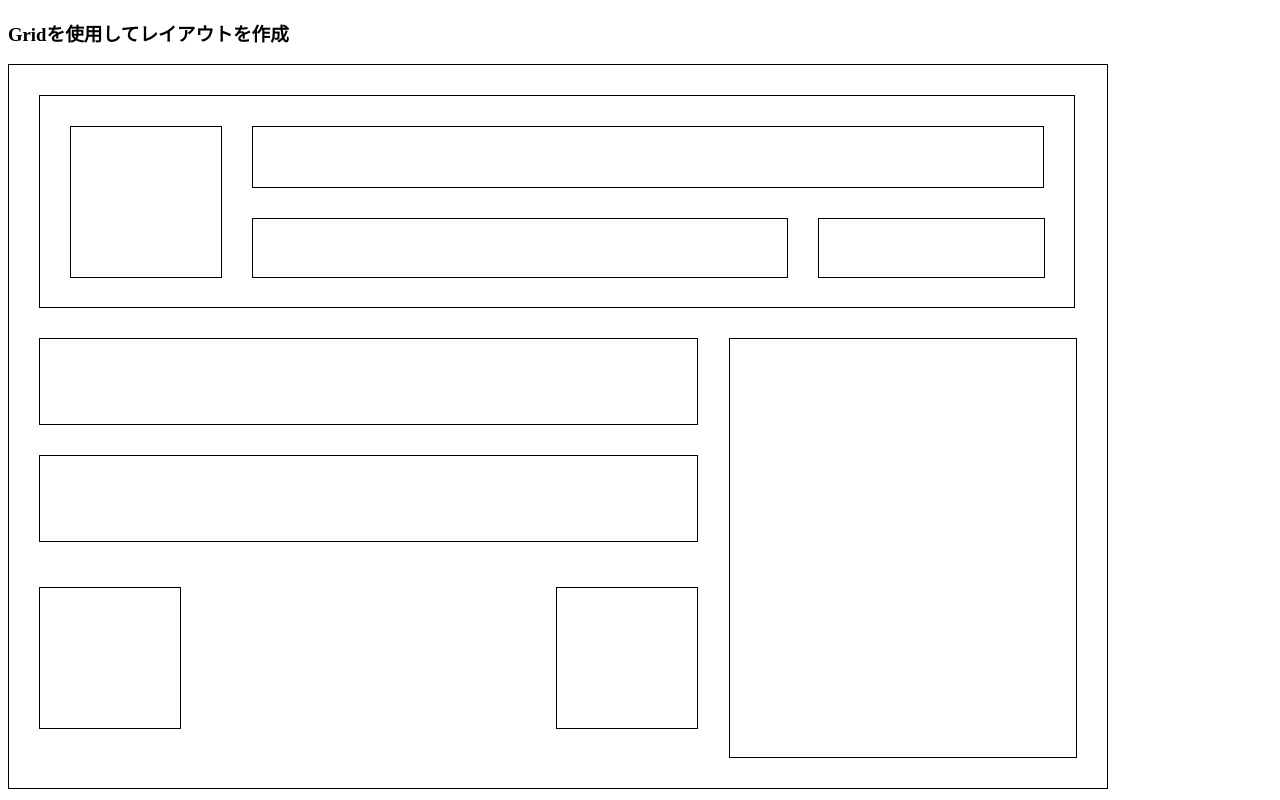
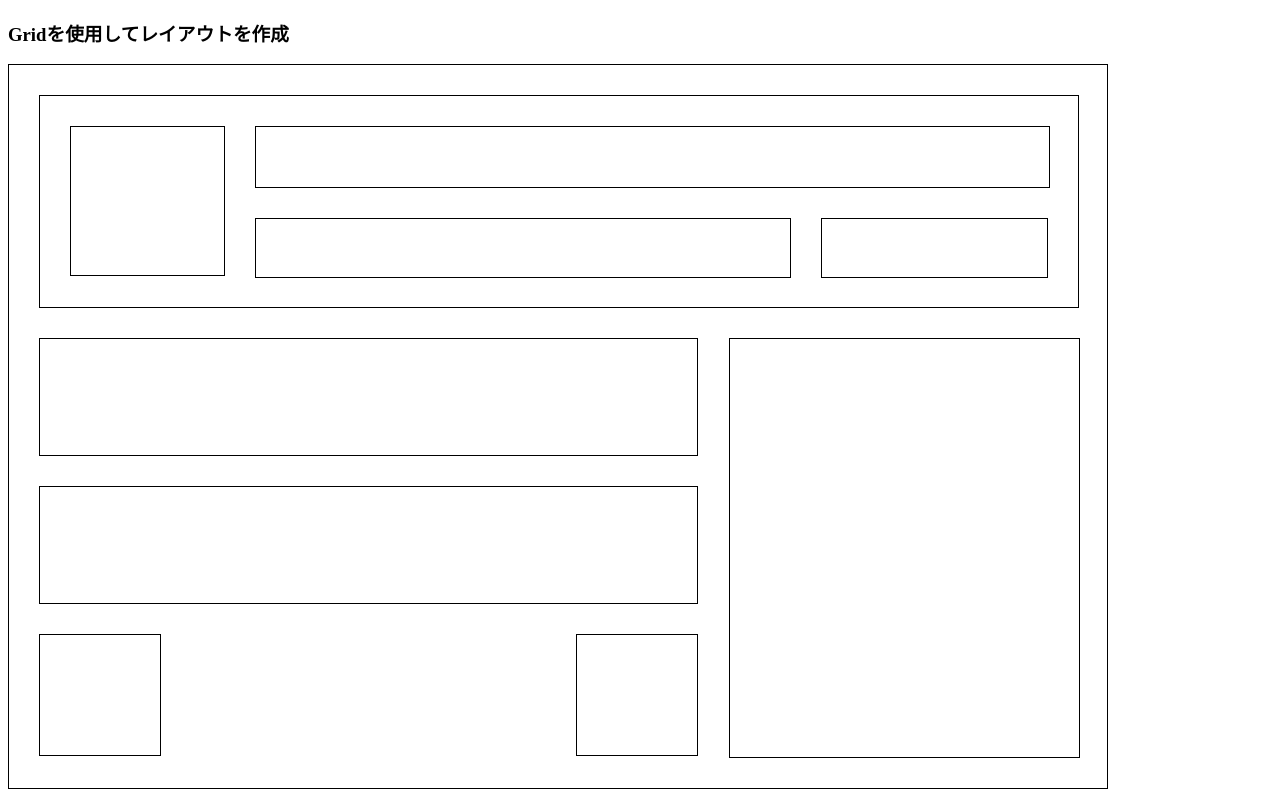
Before and after one commit to LukeTaishoGG/CSS, a plain HTML site: page HTML CSS編/ドリル2/ドリル レイアウト 2/index.html in a window 1280 px wide. Drawn offline with Linux system fonts and the light colour scheme.

Commit message:
ボックスサイズの再調整

```diff
--- a/HTML CSS編/ドリル2/ドリル レイアウト 2/style.css
+++ b/HTML CSS編/ドリル2/ドリル レイアウト 2/style.css
@@ -10,7 +10,7 @@
 .top-box {
   border: 1px solid #000;
   height: 211px;
-  width: 1034px;
+  width: 100%;
 }
 
 .tp {
@@ -23,8 +23,6 @@
 
 .mini-44 {
   border: 1px solid #000;
-  height: 150px;
-  width: 150px;
 }
 
 .tp-in-1-2-3 {
@@ -39,26 +37,27 @@
 .mini-1 {
   border: 1px solid #000;
   height: 60px;
-  width: 790px;
+  width: 100%;
 }
 
 .tp-in-2-3{
   border: none;
   display: grid;
   grid-template-columns: 1fr 1fr;
-  height: 60px;
+  width: 100%;
+  height: 58px;
   gap: 30px;
 }
 
 .mini-2 {
   border: 1px solid #000;
-  height: 58px;
+  height: 100%;
   width: 534px;
 }
 
 .mini-3 {
   border: 1px solid #000;
-  height: 58px;
+  height: 100%;
   width: 225px;
 }
 
@@ -80,12 +79,13 @@
   border: none;
   height: 418px;
   width: 660px;
+  align-content: space-between;
 }
 
 .mini-66 {
   border: 1px solid #000;
   height: 418px;
-  width: 346px;
+  width: 349px;
 }
 
 .tp2 {
@@ -93,7 +93,7 @@
   gap: 30px;
   display: grid;
   grid-auto-flow: row;
-  height: 204px;
+  height: 266px;
   width: 660px;
   align-content: space-between;
 }
@@ -102,13 +102,13 @@
   display: grid;
   gap: 30px;
   border: 1px solid #000;
-  height: 85px;
+  height: 116px;
   width: 657px;
 }
 
 .tp3 {
   border: none;
-  height: 155px;
+  height: 100%;
   width: 659px;
   display: grid;
   grid-template-columns: auto auto;
@@ -117,6 +117,6 @@
 
 .mini-22 {
   border: 1px solid #000;
-  height: 140px;
-  width: 140px;
+  height: 120px;
+  width: 120px;
 }
--- a/HTML CSS編/ドリル2/ドリル レイアウト/Style.css
+++ b/HTML CSS編/ドリル2/ドリル レイアウト/Style.css
@@ -26,7 +26,7 @@
 .mini-1 {
   border: 1px solid #000;
   height: 100%;
-  width: 30%;
+  width: 26%;
 }
 
 .mini-2 {
@@ -68,7 +68,7 @@
 
 .mini-4 {
   border: 1px solid #000;
-  height: 80%;
+  height: 66%;
   width:  100%;
 }
 
@@ -104,13 +104,14 @@
 .tp4 {
   display: flex;
   flex-direction: column;
+  gap: 40px;
   justify-content: space-between;
   height: 100%;
   width: 50%;
 }
 .mini-5 {
   border: 1px solid #000;
-  height: 20%;
+  height: 100%;
   width:  100%;
   text-align: center;
 }
```
